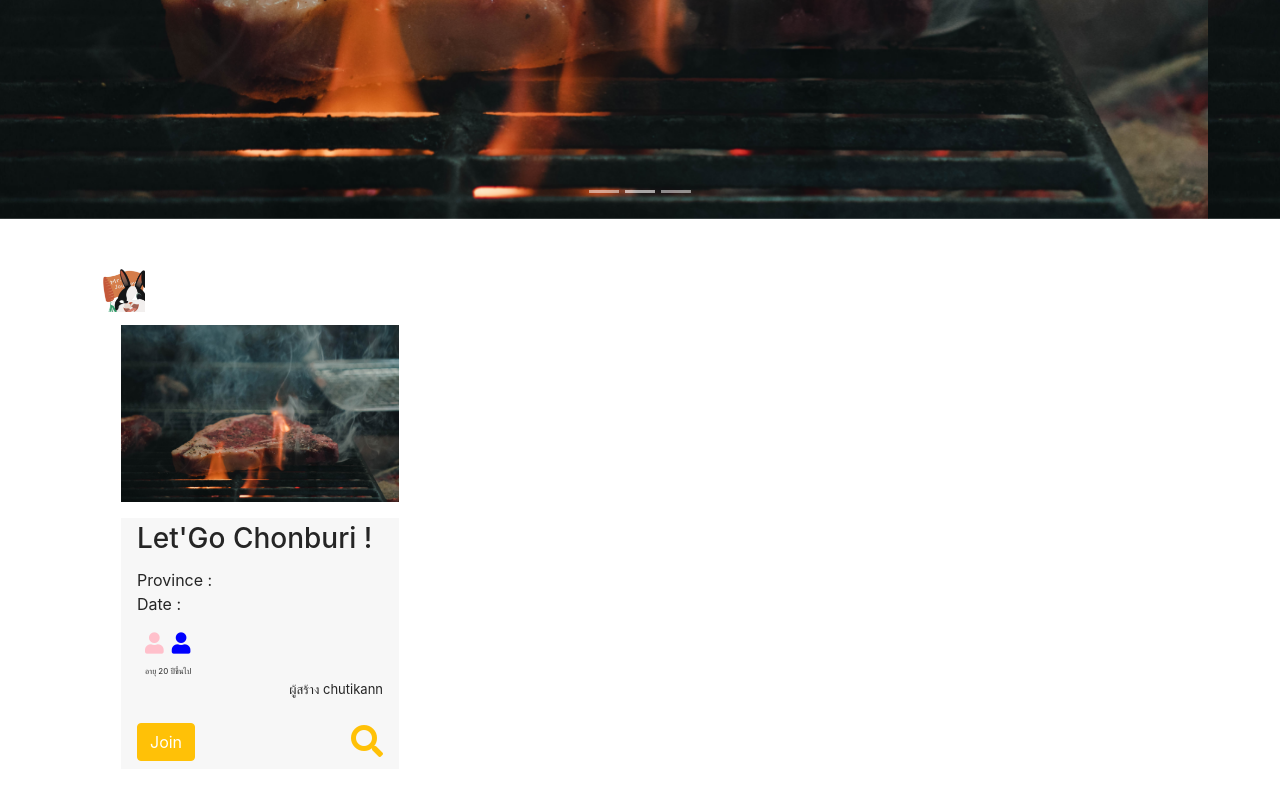
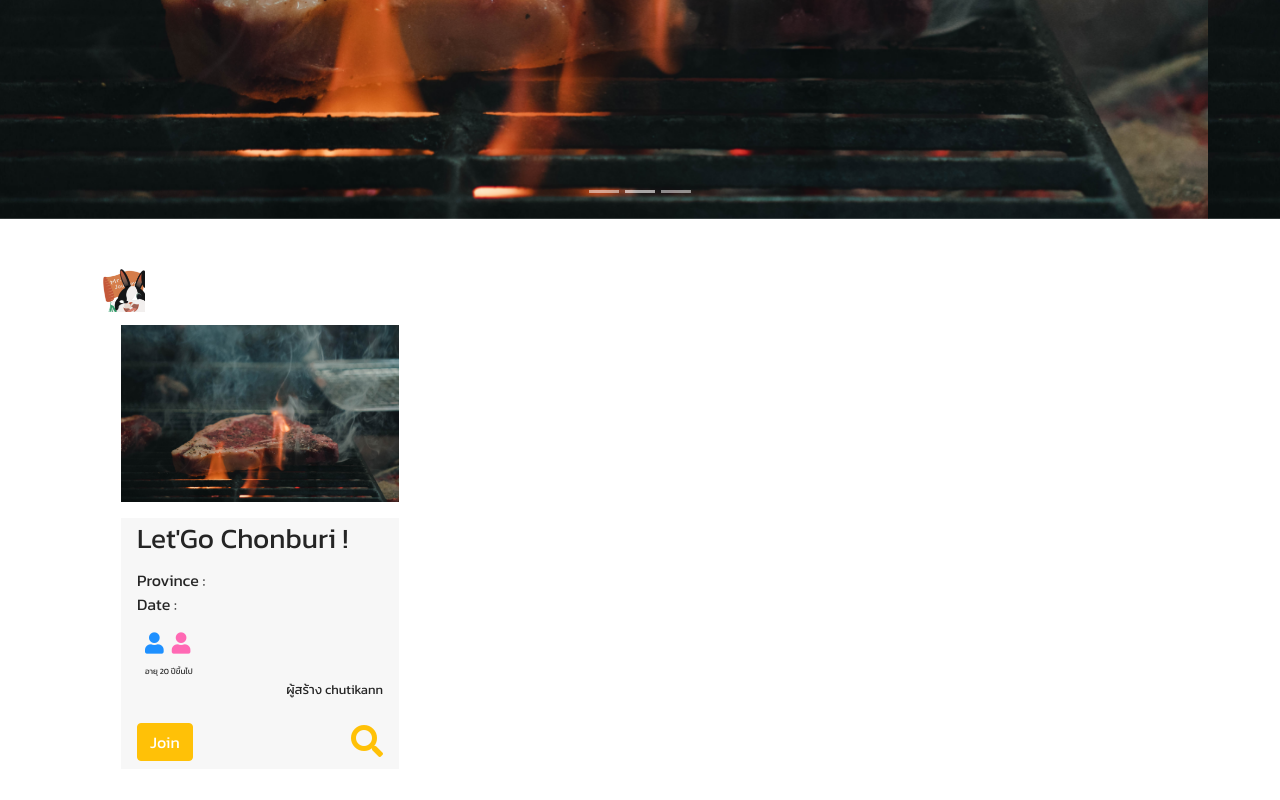
Before and after one commit to romncn/SeniorProject-MrJourney, a React (Create React App) app: page /Home in a window 1280 px wide. Shown: the part 671-1471 px from the top of the page. Built offline with nearby package versions, Linux system fonts and the light colour scheme.

Commit message:
[UPDATE]font-family

```diff
--- a/public/index.html
+++ b/public/index.html
@@ -13,6 +13,9 @@
       user's mobile device or desktop. See https://developers.google.com/web/fundamentals/web-app-manifest/
     -->
   <link rel="manifest" href="%PUBLIC_URL%/manifest.json" />
+
+<!-- font-family -->
+  <link href="https://fonts.googleapis.com/css?family=Kanit&display=swap" rel="stylesheet">
 
 <!-- font-awesome -->
   <link rel="stylesheet" href="https://use.fontawesome.com/releases/v5.13.0/css/all.css">
--- a/src/components/Home/ShowRoomBox.js
+++ b/src/components/Home/ShowRoomBox.js
@@ -10,6 +10,7 @@ const ShowRoomBox = () => {
             <div className="Show-Join-Room">
                 <div className="container">
                     <div className="row">
+
                         <div className="col-4">
                             <div className="col">
                             <img src={Logo} height="45" alt="MrJourney" />
@@ -20,8 +21,8 @@ const ShowRoomBox = () => {
                                             <h3 className="py-1">Let'Go Chonburi !</h3>
                                             <span className="py-1">Province : </span>
                                             <br /><span className="py-1">Date : </span>
-                                            <p/><i class="fas fa-user fa-lg ml-2" style={{color:"pink"}}></i>
-                                            <i class="fas fa-user fa-lg ml-2 mb-0" style={{color:"blue"}}></i>
+                                            <p/><i class="fas fa-user fa-lg ml-2" style={{color:"dodgerblue"}}></i>
+                                            <i class="fas fa-user fa-lg ml-2 mb-0" style={{color:"hotpink"}}></i>
                                             <br/><span className="mt-0 ml-2" style={{fontSize:"8px"}}>อายุ 20 ปีขึ้นไป</span>
                                             <p className="text-right" style={{fontSize:"13px"}}>ผู้สร้าง chutikann</p>
                                         </div>
@@ -38,12 +39,6 @@ const ShowRoomBox = () => {
                             </div>
                         </div>
 
-
-
-
-
-
-
                     </div>
                 </div>
             </div>
--- a/src/static/css/App.css
+++ b/src/static/css/App.css
@@ -5,3 +5,7 @@
     flex-direction: column;
     justify-content: space-between;
 }
+
+body {
+    font-family: 'Kanit', sans-serif;
+}
```
